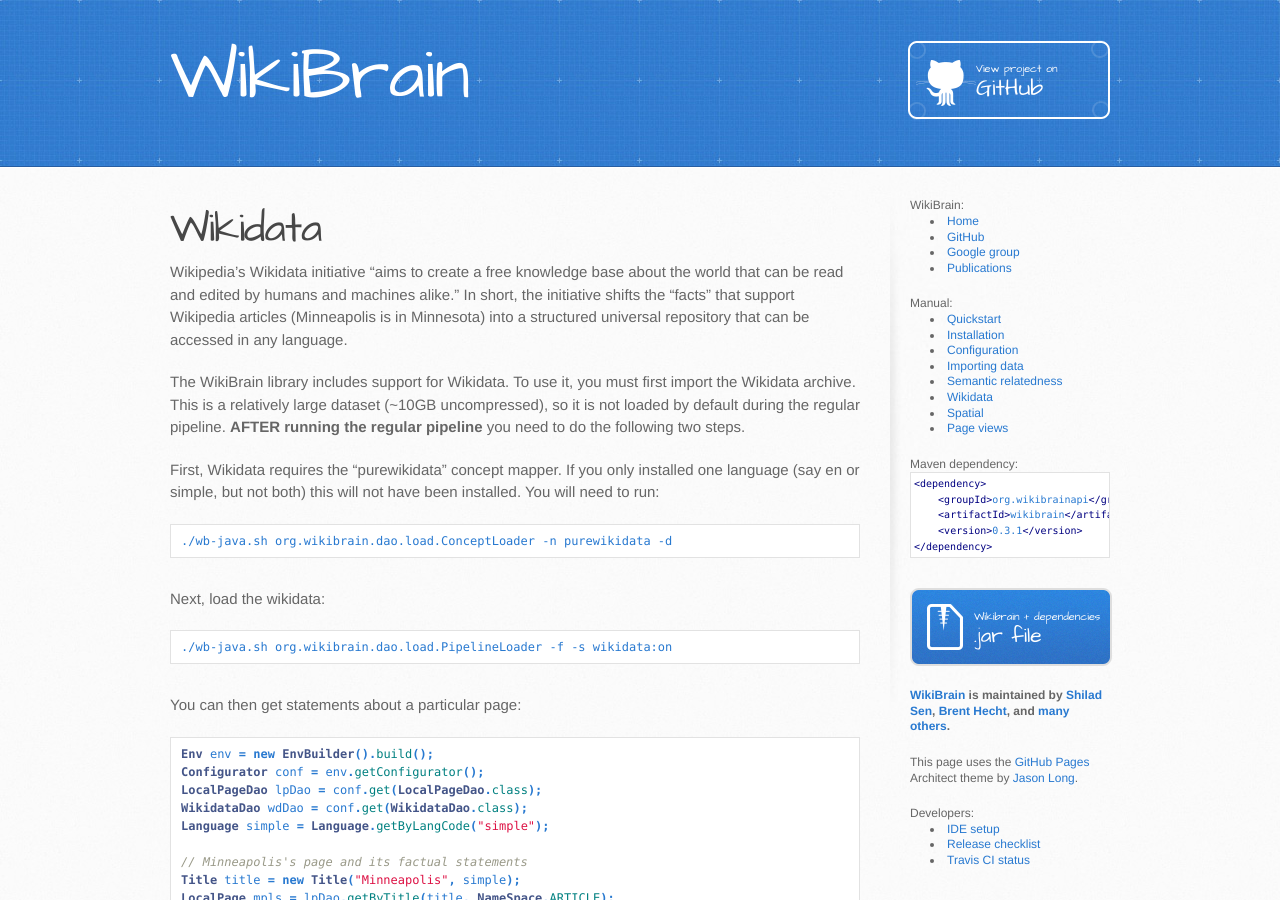
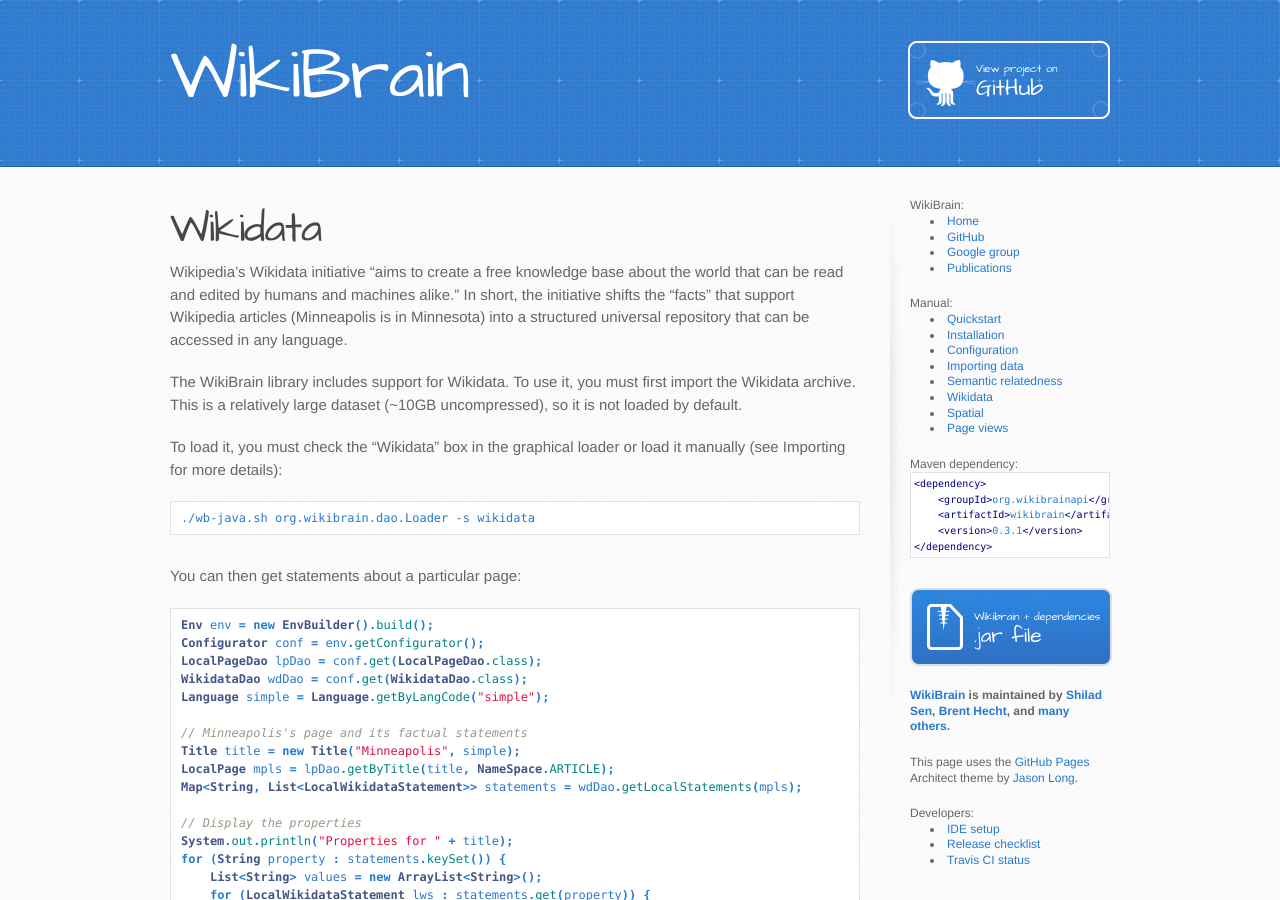
Before and after one commit to shilad/wikibrain, a Jekyll site: the page built from tutorial/wikidata.md, in a window 1280 px wide and 900 px high. Built offline with Jekyll 4.4.1, drawn with Linux system fonts in a browser that asks for light colours; nearby versions of some CDN libraries; Markdown is read by kramdown in place of the engine named in the settings.

Commit message:
Update wikidata.md

````diff
--- a/tutorial/wikidata.md
+++ b/tutorial/wikidata.md
@@ -7,18 +7,12 @@
 # Wikidata
 Wikipedia's Wikidata initiative "aims to create a free knowledge base about the world that can be read and edited by humans and machines alike." In short, the initiative shifts the "facts" that support Wikipedia articles (Minneapolis is in Minnesota) into a structured universal repository that can be accessed in any language.
 
-The WikiBrain library includes support for Wikidata. To use it, you must first import the Wikidata archive. This is a relatively large dataset (~10GB uncompressed), so it is not loaded by default during the regular pipeline. **AFTER running the regular pipeline** you need to do the following two steps.
+The WikiBrain library includes support for Wikidata. To use it, you must first import the Wikidata archive. This is a relatively large dataset (~10GB uncompressed), so it is not loaded by default.
 
-First, Wikidata requires the "purewikidata" concept mapper. If you only installed one language (say *en* or *simple*, but not both) this will not have been installed. You will need to run:
+To load it, you must check the "Wikidata" box in the graphical loader or load it manually (see Importing for more details):
 
 ```
-./wb-java.sh org.wikibrain.dao.load.ConceptLoader -n purewikidata -d
-```
-
-Next, load the wikidata:
-
-```
-./wb-java.sh org.wikibrain.dao.load.PipelineLoader -f -s wikidata:on
+./wb-java.sh org.wikibrain.dao.Loader -s wikidata
 ```
 
 You can then get statements about a particular page:
````
